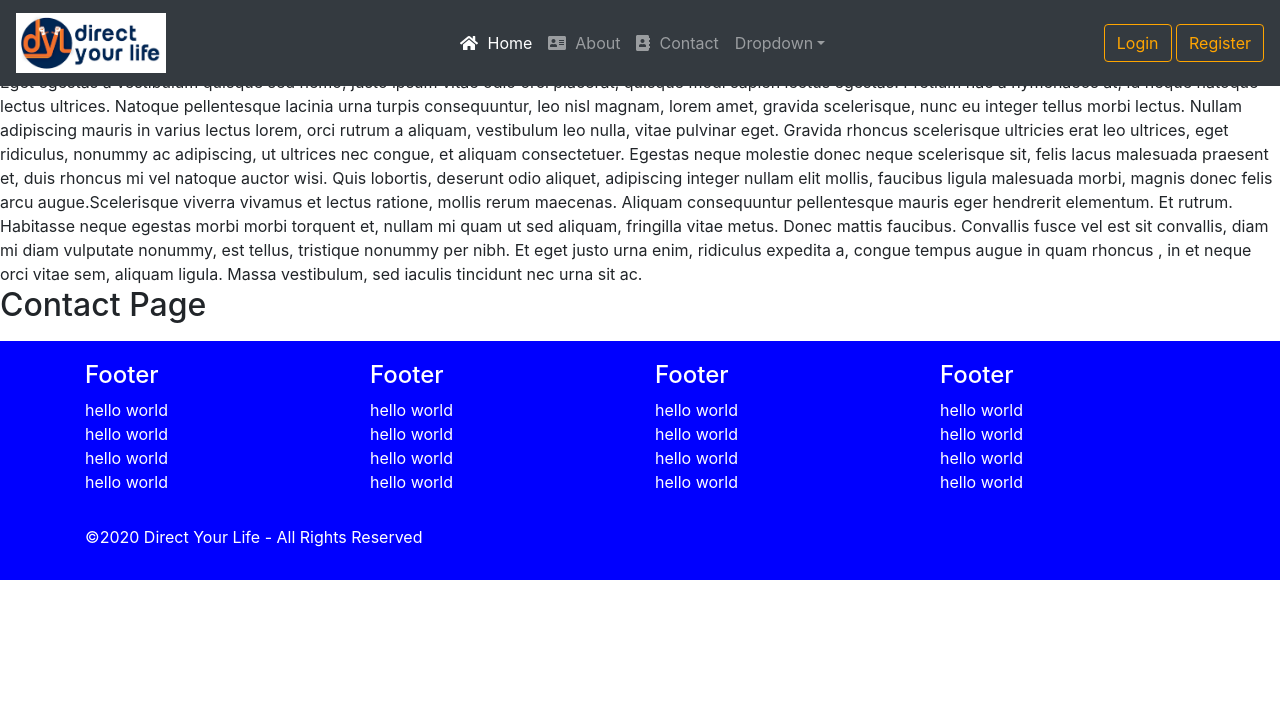
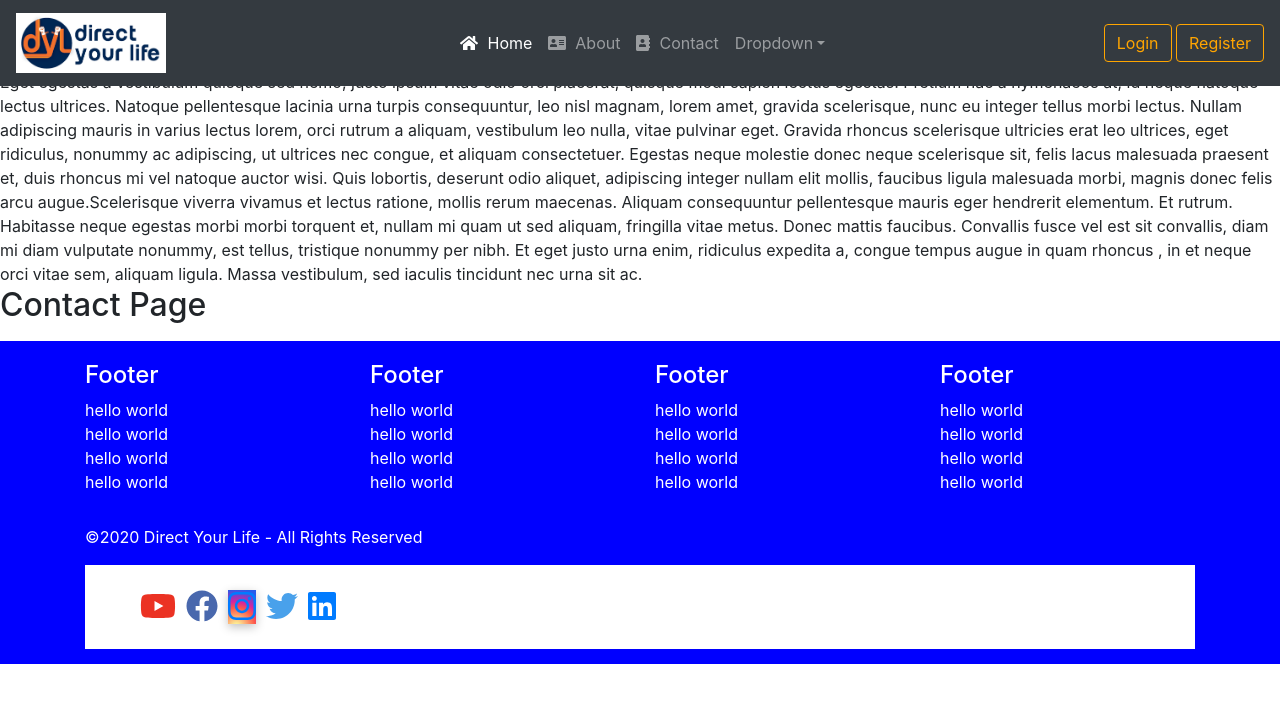
Before and after one commit to muymax/directYourLife, a React (Create React App) app: page /contact in a window 1280 px wide. Shown: the top 702 px of the page. Built offline with nearby package versions, Linux system fonts and the light colour scheme.

Commit message:
social media icons added

```diff
--- a/src/App.js
+++ b/src/App.js
@@ -1,9 +1,10 @@
 import React from 'react';
-import "./components/layouts/Navbar.css";
 import "bootstrap/dist/css/bootstrap.min.css";
 import "bootstrap/dist/js/bootstrap.bundle";
 import Navbar from "./components/layouts/Navbar";
+import "./components/layouts/Navbar.css";
 import Footer from "./components/layouts/Footer";
+import "./components/layouts/Footer.css";
 // React Router Import
 import { Switch, Route} from 'react-router-dom';
 //Import Pages
--- a/src/components/layouts/Footer.css
+++ b/src/components/layouts/Footer.css
@@ -0,0 +1,36 @@
+/* Social Media*/
+
+.social-container {
+    background: white !important;
+    padding: 25px 50px !important;
+
+}
+
+a.social {
+    margin: 0 5px;
+    transition: transform 250ms;
+    display: inline-block;
+}
+
+a.social:hover {
+    transform: translateY(-2px)
+}
+
+a.youtube{
+    color: #eb3223;
+}
+
+a.facebook{
+    color: #4968ad;
+}
+
+a.twitter{
+    color: #49a1eb ;
+}
+
+a.instagram{
+
+background: #d6249f;
+background: radial-gradient(circle at 30% 107%, #fdf497 0%, #fdf497 5%, #fd5949 45%,#d6249f 60%,#285AEB 90%);
+box-shadow: 0px 3px 10px rgba(0,0,0,.25);
+}
--- a/src/components/layouts/Footer.js
+++ b/src/components/layouts/Footer.js
@@ -1,5 +1,15 @@
 import React from 'react';
-import styled from 'styled-components'
+import styled from 'styled-components';
+import {FontAwesomeIcon} from '@fortawesome/react-fontawesome';
+import {
+
+    faYoutube,
+    faFacebook,
+    faTwitter,
+    faInstagram,
+    faLinkedin
+
+} from "@fortawesome/free-brands-svg-icons";
 
 function Footer(){
     return (
@@ -53,6 +63,28 @@ function Footer(){
             <p className="text-xs-center">
                 &copy;{new Date().getFullYear()} Direct Your Life - All Rights Reserved
             </p>
+            <div className ="social-container">
+            <a href ="https://www.youtube.com/watch?v=eIPu-UPCrd8"
+            className="youtube social">
+            <FontAwesomeIcon icon={faYoutube} size ='2x'/>
+            </a>
+            <a href ="https://www.facebook.com"
+            className="facebook social">
+            <FontAwesomeIcon icon={faFacebook} size ='2x'/>
+            </a>
+            <a href ="https://www.instagram.com"
+            className="instagram social">
+            <FontAwesomeIcon icon={faInstagram} size ='2x'/>
+            </a>
+            <a href ="https://www.twitter.com"
+            className="twitter social">
+            <FontAwesomeIcon icon={faTwitter} size ='2x'/>
+            </a>
+             <a href ="https://www.linkedin.com"
+            className="linkedin social">
+            <FontAwesomeIcon icon={faLinkedin} size ='2x'/>
+            </a>
+            </div>
         </div>
         </div>
         </div>
```
Also changed, not shown: src/components/layouts/Navbar.css (line endings or trailing spaces).
